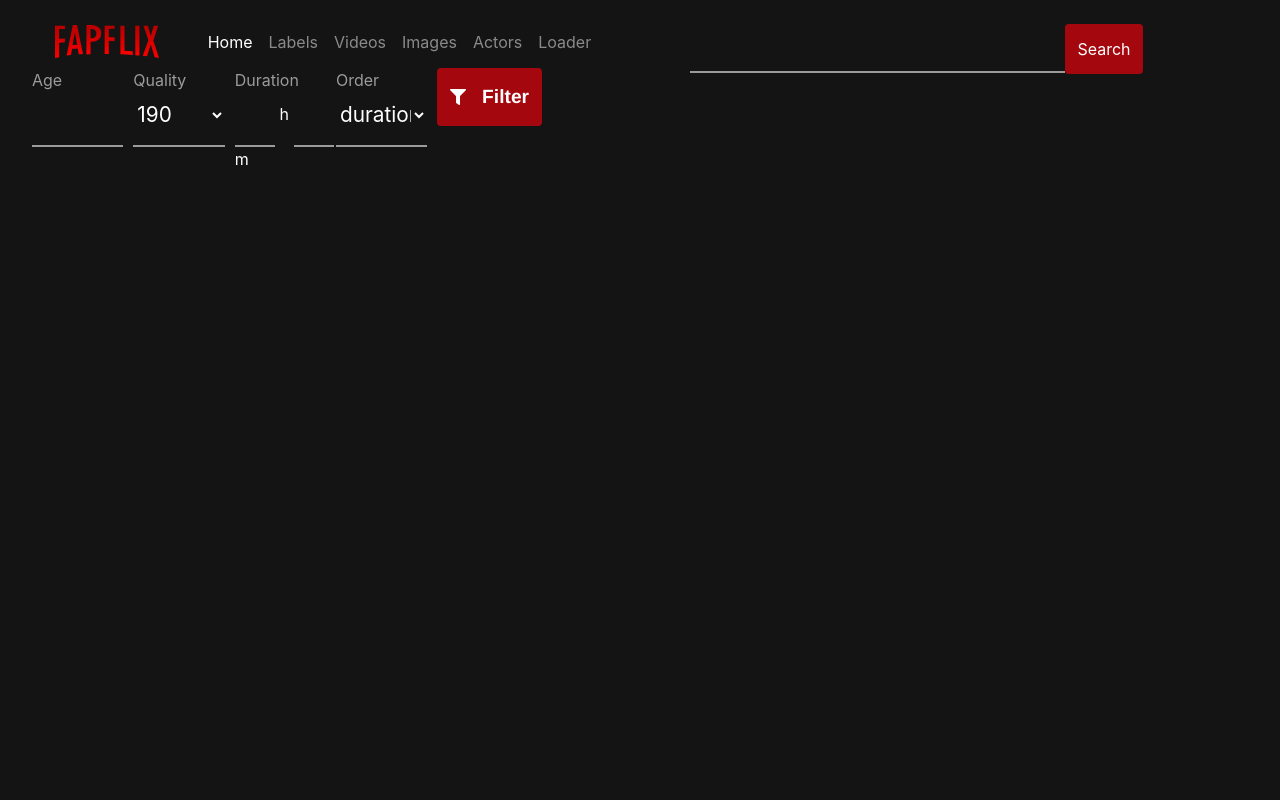
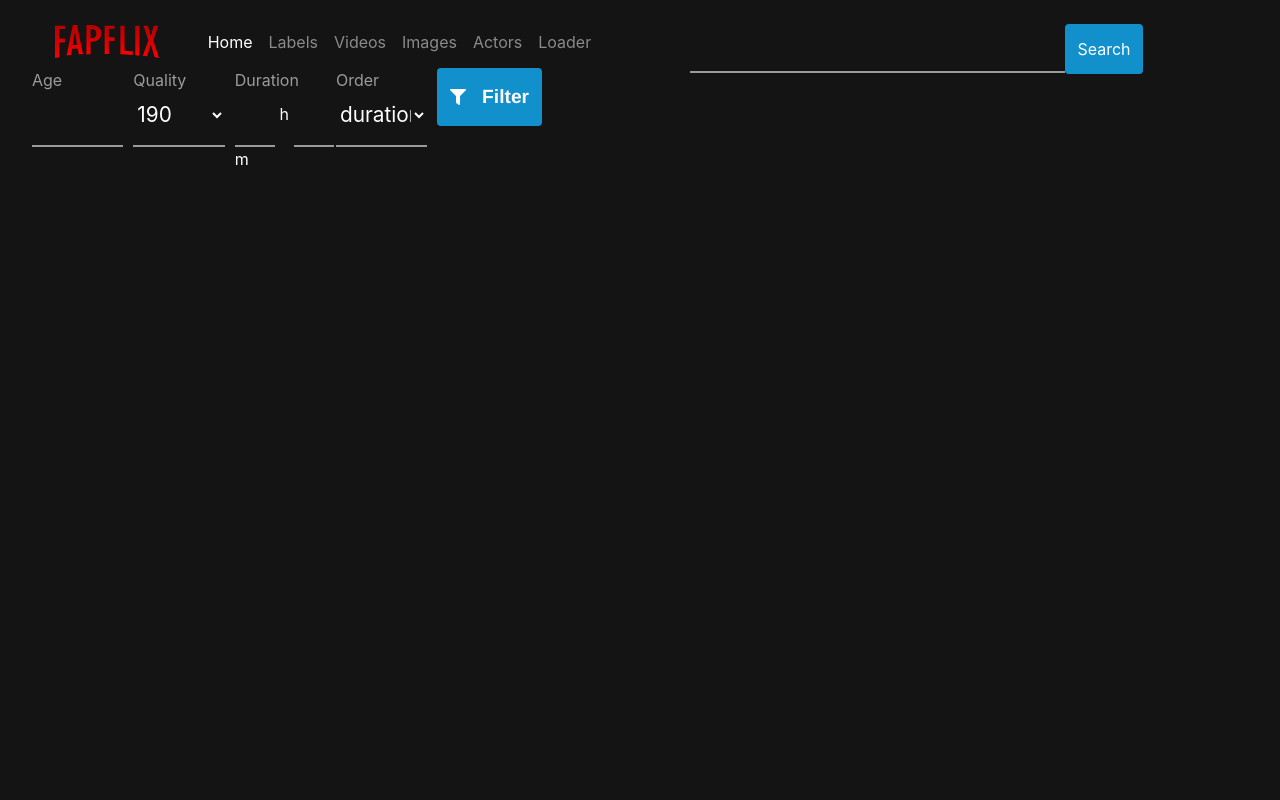
Before and after one commit to EinAeffchen/Smol, a Django app: page / in a window 1280 px wide. Run offline with Django 3.2, Linux system fonts and the light colour scheme; data comes from the database, SQL or seed files in the repository; data that the repository does not hold is empty; parts of the project's set-up code (start-up, migrations or seed data) failed here and were passed over; some libraries are stand-ins or nearby versions.

Commit message:
Update Color schema

```diff
--- a/fapflix/viewer/static/viewer/css/nflix.css
+++ b/fapflix/viewer/static/viewer/css/nflix.css
@@ -1,6 +1,6 @@
 :root {
-    --primary: #a5070f;
-    --secondary: #e50914;
+    --primary: #1190cb;
+    --secondary: #7dccff;
     --white: #fff;
     --gray: #9b9b9b;
 }
```
